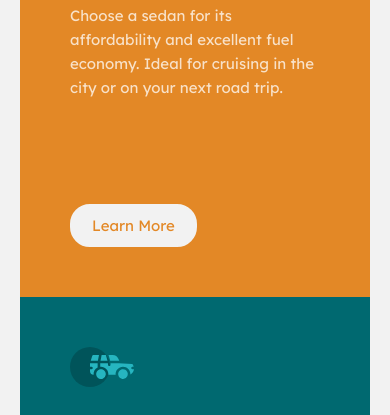
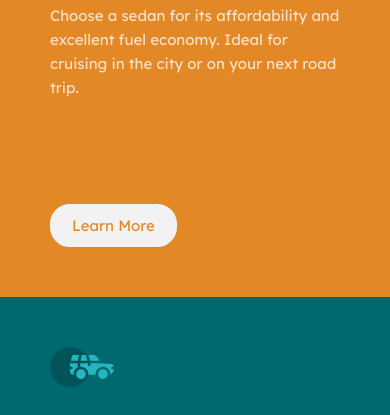
Before and after one commit to vitoraragone/3-column-card_challenge, a plain HTML site: page index.html in a window 390 px wide. Shown: the part 178-593 px from the top of the page. Drawn offline with Linux system fonts and the light colour scheme.

Commit message:
breakpoint-adjustment

```diff
--- a/style.css
+++ b/style.css
@@ -114,9 +114,9 @@ a:hover{
 
 
 
-@media (max-width: 800px) {
+@media (max-width: 910px) {
   .models {
-    grid-template-columns:350px;
+    grid-template-columns: 1fr;
   }
 
   .sedans {
```
